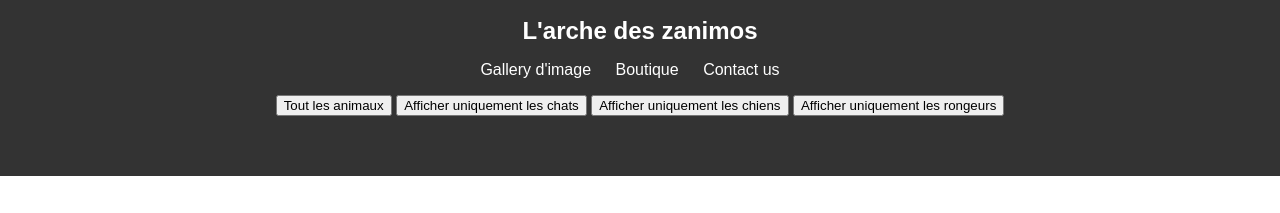
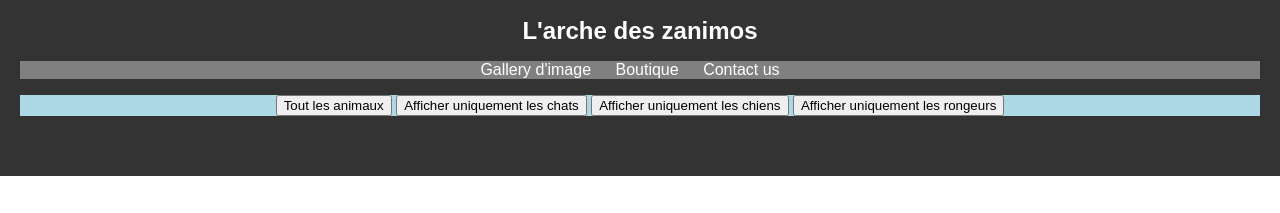
Before and after one commit to Theff3w/Day3-Project, a plain HTML site: page index.html in a window 1280 px wide. Shown: the part 323-536 px from the top of the page. Drawn offline with Linux system fonts and the light colour scheme.

Commit message:
ptites modifs

```diff
--- a/index.html
+++ b/index.html
@@ -16,9 +16,8 @@
                 <li><a href="#shop">Boutique</a></li>
                 <li><a href="#contact">Contact us</a></li>
             </ul>
-
         </nav>
-        <article>
+        <article class="affichage">
             <button id="toutAfficher">Tout les animaux</button>
             <button id="afficherChat">Afficher uniquement les chats</button>
             <button id="afficherChien">Afficher uniquement les chiens</button>
@@ -27,7 +26,6 @@
     </header>
 
     <main>
-
         <article class="gallery">
             <h2>Nos animaux actuellement disponibles :</h2>
             <div class="chien">
@@ -97,11 +95,10 @@
                 <option value="3">Ce chien là</option>
                 <option value="4">Ce chien là</option>
                 <option value="5">Ce hamster là</option>
-
             </select>
             <button type="submit">Submit</button>
-          </form>
-          <h2>Nous contacter</h2>
+        </form>
+        <h2>Nous contacter</h2>
         <address>
             <p>154 Rue du Lorem, ipsum.</p>
             <p><a href="tel:+33619095949">06 19 09 59 49</a></p>
--- a/style.css
+++ b/style.css
@@ -19,6 +19,7 @@ body {
   header nav ul {
     list-style-type: none;
     padding: 0;
+    background-color: grey;
   }
   header nav ul li {
     display: inline;
@@ -28,7 +29,12 @@ body {
     color: white;
     text-decoration: none;
   }
+  .affichage {
+    background-color: lightblue;
+  }
+  .affiche button {
 
+  }
   /* Style du main */
 
   main {
```
